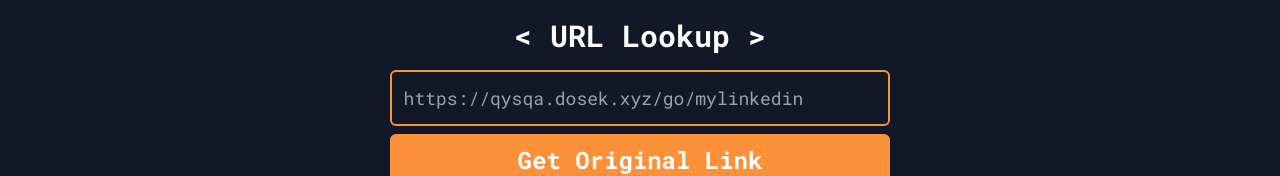
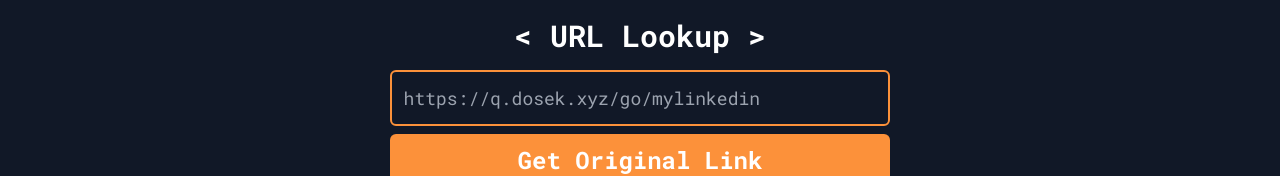
Before and after one commit to dastanozgeldi/qysqa, a Next.js app: page /lookup in a window 1280 px wide. Shown: the part 378-554 px from the top of the page. Built offline with nearby package versions, Linux system fonts and the light colour scheme.

Commit message:
feat(*): update domain name

```diff
--- a/components/Layout/index.tsx
+++ b/components/Layout/index.tsx
@@ -21,11 +21,11 @@ const Layout = ({ children }: { children: React.ReactNode }) => {
         <meta name="twitter:title" content="Qysqa - Short Links Rule" />
         <meta name="twitter:card" content="summary_large_image" />
         <meta name="twitter:creator" content="@dastanozgeldi" />
-        <meta name="twitter:image" content="https://qysqa.dosek.xyz/card.png" />
+        <meta name="twitter:image" content="https://q.dosek.xyz/card.png" />
         <meta property="og:site_name" content="Qysqa" />
         <meta name="og:title" content="Qysqa - Short Links Rule" />
         <meta property="og:type" content="website" />
-        <meta property="og:image" content="https://qysqa.dosek.xyz/card.png" />
+        <meta property="og:image" content="https://q.dosek.xyz/card.png" />
         <title>Qysqa - Short Links Rule</title>
       </Head>
       <Header links={links} />
--- a/pages/lookup.tsx
+++ b/pages/lookup.tsx
@@ -31,7 +31,7 @@ const Lookup = () => {
         <h2 className="text-center">&lt; URL Lookup &gt;</h2>
         <input
           className="mb-2"
-          placeholder={`https://qysqa.dosek.xyz/go/mylinkedin`}
+          placeholder={`https://q.dosek.xyz/go/mylinkedin`}
           onChange={(e) => setShortLink(e.target.value)}
         />
         <button className="hover:bg-darker-secondary">Get Original Link</button>
```
